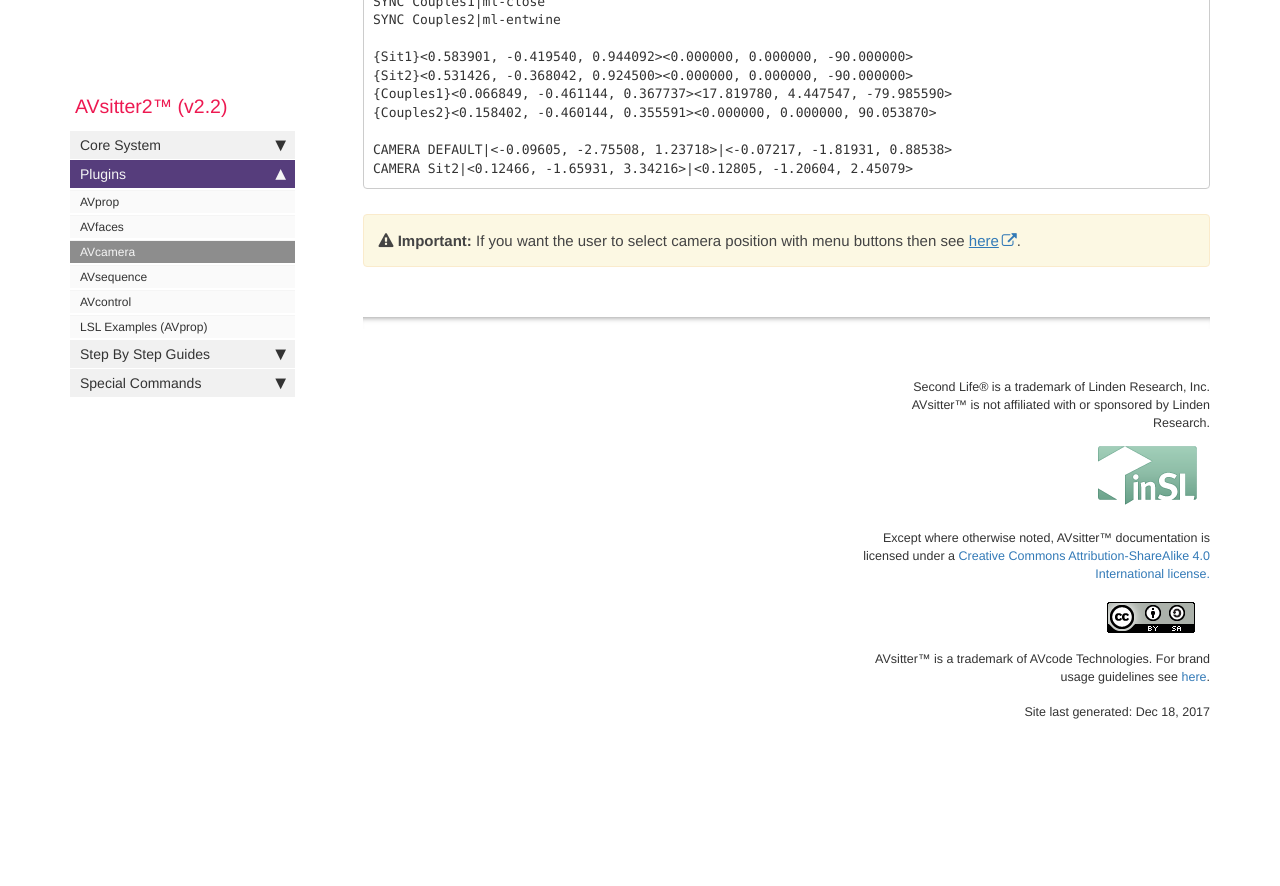
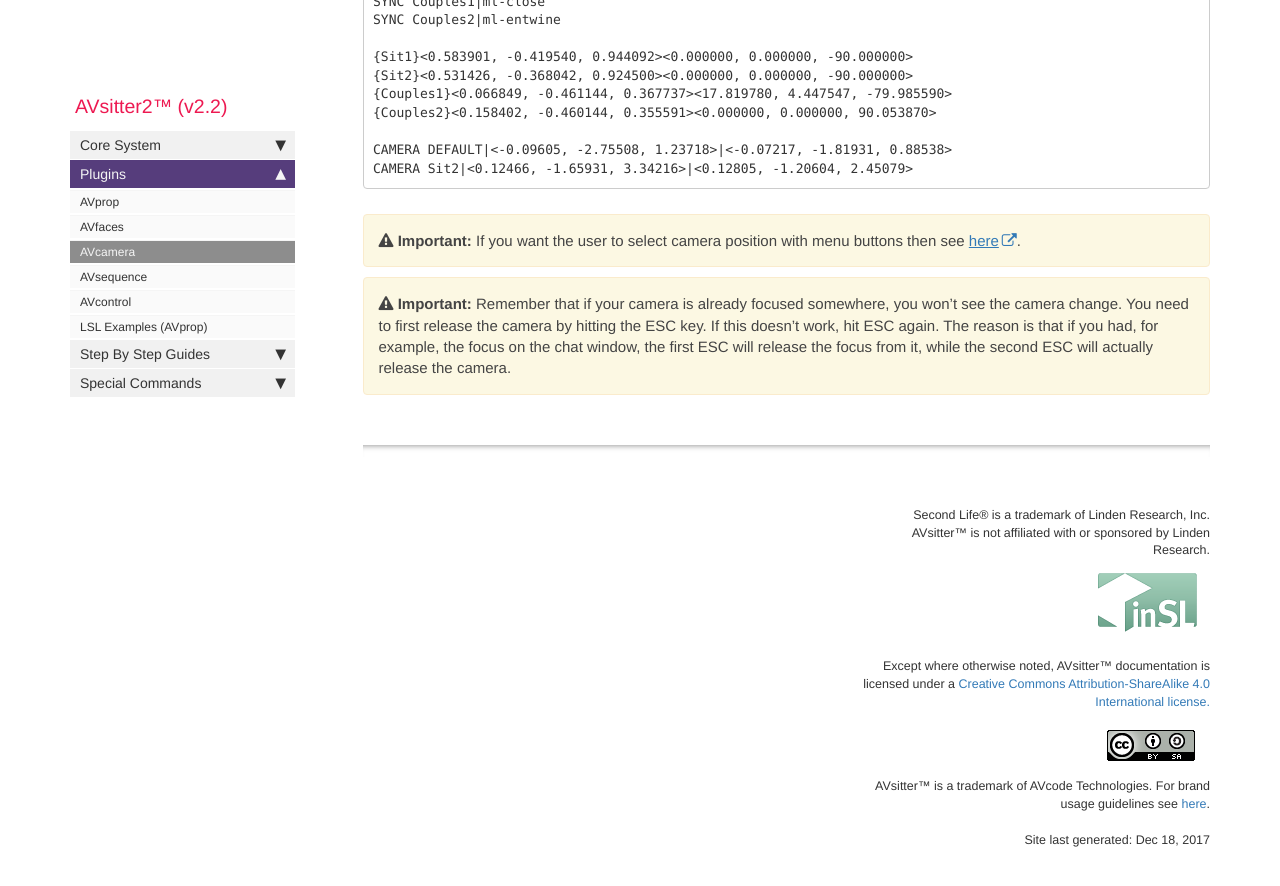
Before and after one commit to AVsitter/avsitter.github.io, a Jekyll site: the page built from pages/avsitter2/avsitter2_camera.md, in a window 1280 px wide and 900 px high, scrolled down 1929 px. Shown: the top 886 px of the window. Built offline with Jekyll 4.4.1, drawn with Linux system fonts in a browser that asks for light colours; nearby versions of some CDN libraries; comment, search, counter and statistics services are not loaded; before the commit the page ends 2701 px from its top, so only the background shows below that.

Commit message:
Include note about hitting ESC to release camera for novice users.

````diff
--- a/pages/avsitter2/avsitter2_camera.md
+++ b/pages/avsitter2/avsitter2_camera.md
@@ -85,4 +85,6 @@ CAMERA Sit2|<0.12466, -1.65931, 3.34216>|<0.12805, -1.20604, 2.45079>
 ```
 {% include important.html content="If you want the user to select camera position with menu buttons then see [here](http://avsitter.com/qa/939)." %}
 
+{% include important.html content="Remember that if your camera is already focused somewhere, you won't see the camera change. You need to first release the camera by hitting the ESC key. If this doesn't work, hit ESC again. The reason is that if you had, for example, the focus on the chat window, the first ESC will release the focus from it, while the second ESC will actually release the camera." %}
+
 {% include links.html %}
````
